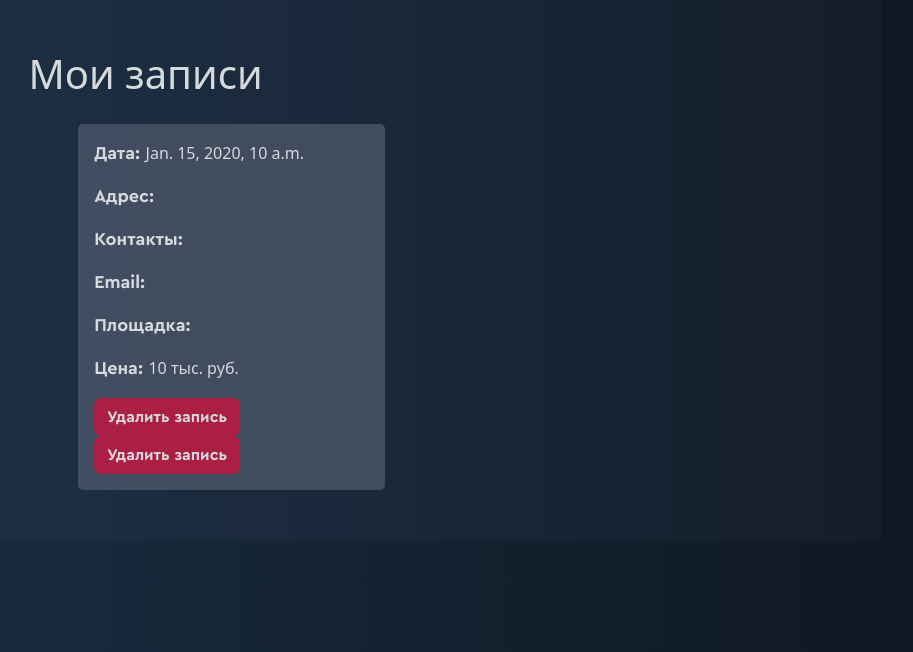
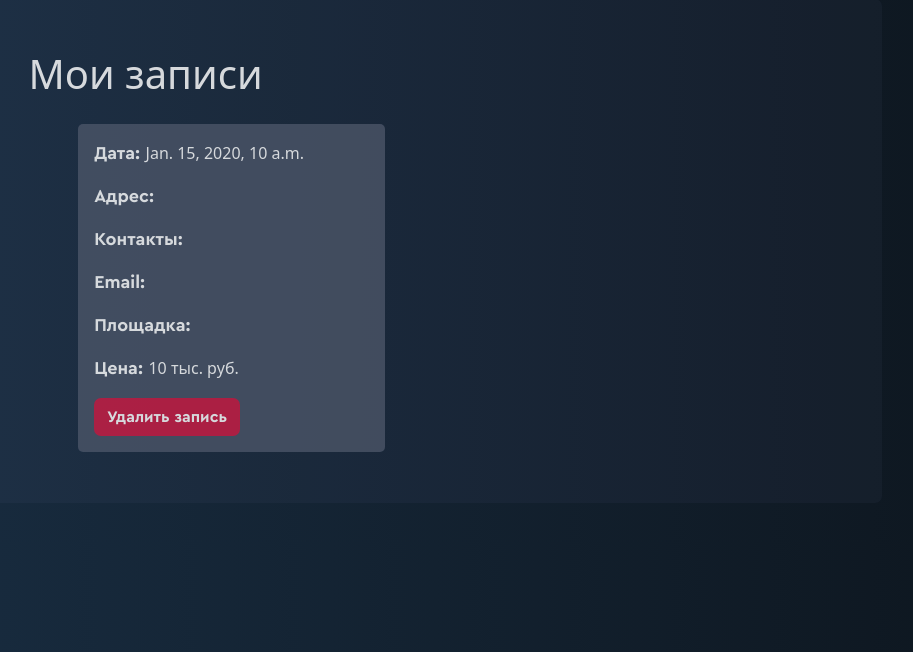
Before and after one commit to dffTu/hackathon_aki, a Django app: template hackathon_aki/clients/templates/clients/profile_entries.html in a window 1280 px wide. Shown: the part 148-800 px from the top of the page, without its empty margins (206-1119 px from the left). Run offline with Django 3.2, Linux system fonts and the light colour scheme; the template is opened without the code that fills it: most values are stand-ins (such as "Sample title", 1, 10 or a date in 2020); form fields are guessed from the names that the template uses.

Commit message:
Fixed profile entries

```diff
--- a/hackathon_aki/clients/templates/clients/profile_entries.html
+++ b/hackathon_aki/clients/templates/clients/profile_entries.html
@@ -49,7 +49,6 @@
                                 {% csrf_token %}
                                 <button class="btn delete" type="submit">Удалить запись</button>
                             </form>
-                            <button class="btn delete" type="submit">Удалить запись</button>
                         </div>
                     </div>
                 </li>
```
